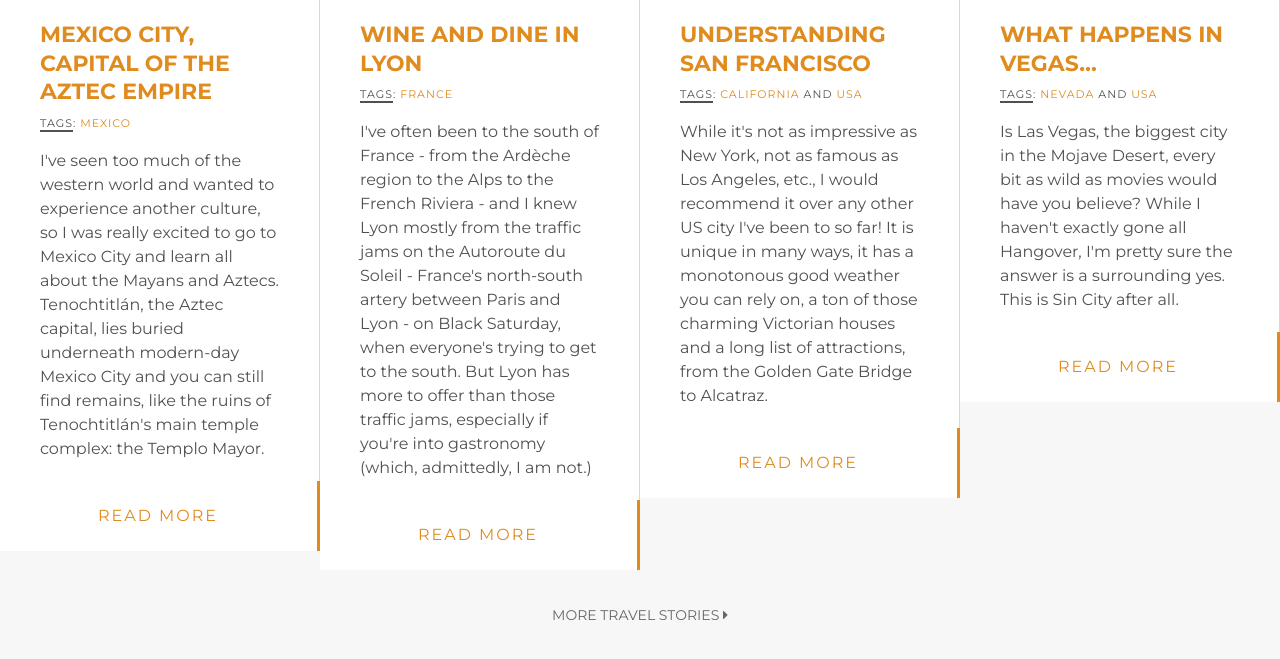
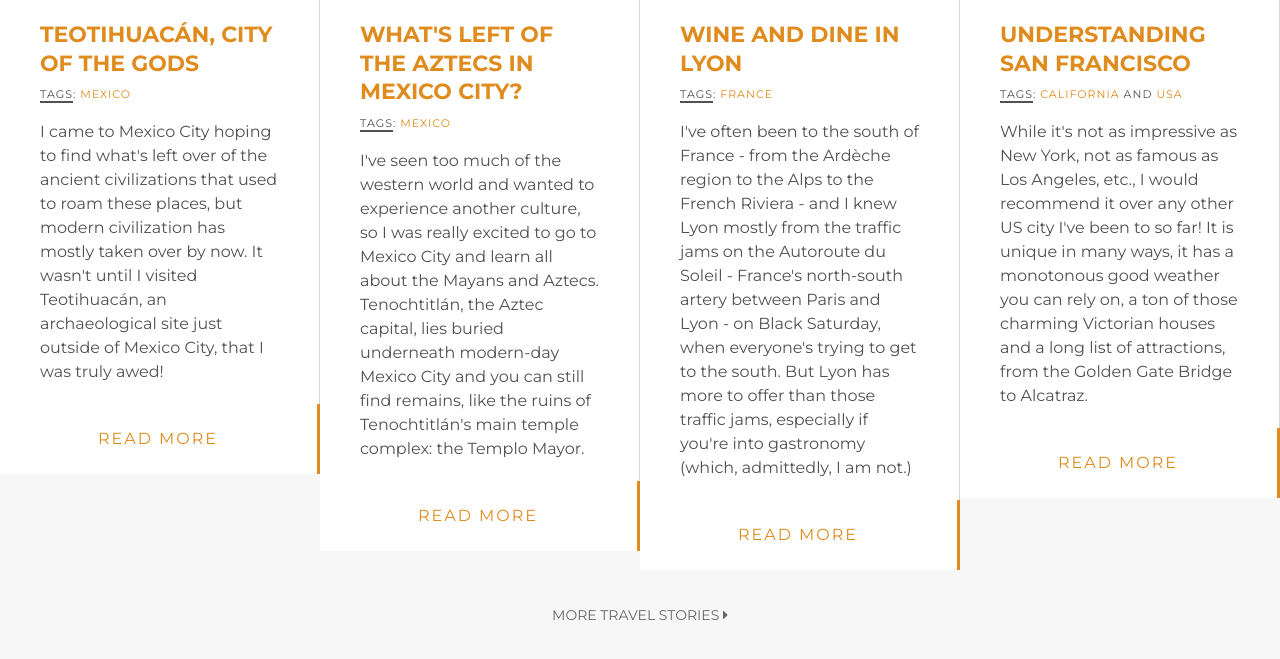
Before and after one commit to matthiasmullie/gone-fishing, a Jekyll site: the page built from index.html, in a window 1280 px wide and 900 px high, scrolled down 806 px, cut to the strip 239-898 px from the top of the window. Built offline with Jekyll 4.4.1, drawn with Linux system fonts in a browser that asks for light colours.

Commit message:
Publish Teotihuacan story

```diff
--- a/travels/_posts/2015-07-19-mexico-city-capital-of-the-aztec-empire.html
+++ b/travels/_posts/2015-07-19-whats-left-of-the-aztecs-in-mexico-city.html
@@ -1,7 +1,7 @@
 ---
 layout: post
-title: Mexico City, capital of the Aztec empire
-description:
+title: What's left of the Aztecs in Mexico City?
+description: I've seen too much of the western world and wanted to experience another culture, so I was really excited to go to Mexico City and learn all about the Mayans and Aztecs.
 image: large/2015-07-20-mexico-angel-de-la-independencia.jpg
 coordinate: [19.434660,-99.146468]
 tags: [Mexico]
@@ -89,7 +89,7 @@ booking: { id: -1658079, type: 'city' }
         </p>
 
         <p>
-            But while there is no shortage of things to do and see in Mexico City, I had to venture away from the city center, to Teotihuacán or Xochimilco, to get what I really came for: life as it was in times long lost.
+            But while there is no shortage of things to do and see in Mexico City, I had to venture away from the city center, to <a href="{{ site.baseurl }}travels/teotihuacan-city-of-the-gods/">Teotihuacán</a> or Xochimilco, to get what I really came for: life as it was in times long lost.
             You couldn't tell nowadays, but back when the Aztecs arrived, the city was a swamp.
             Xochimilco, a <a href="http://whc.unesco.org/en/list/412">UNESCO World Heritage Site</a>, is all that is left of the lake Mexico City was founded on, and you can ride the many Aztec irrigation canals in this Mexican Venice in one of the many <q>trajineras</q> (gondola-like boats.)
         </p>
--- /dev/null
+++ b/travels/_posts/2015-07-20-teotihuacan-city-of-the-gods.html
@@ -0,0 +1,106 @@
+---
+layout: post
+title: Teotihuacán, City of the Gods
+description:
+image: large/2015-07-20-teotihuacan-piramide-de-la-luna.jpg
+coordinate: [19.685267,-98.872119]
+tags: [Mexico]
+booking: { id: -1698418, type: 'city' }
+---
+
+<div class="row">
+    <div class="col-sm-12">
+        <p>
+            I came to <a href="{{ site.baseurl }}travels/whats-left-of-the-aztecs-in-mexico-city/">Mexico City</a> hoping to find what's left over of the ancient civilizations that used to roam these places, but modern civilization has mostly taken over by now.
+            It wasn't until I visited Teotihuacán, an archaeological site just outside of Mexico City, that I was truly awed!
+
+            <!-- more -->
+
+            Little is known about what civilization were the founders of Teotihuacán around 100BC, and why it collapsed somewhere between the 7th and 8th century.
+            What we do know is that it was of major political &amp; religious importance and a center of industry, and it was once the largest city in the Americas, with an estimated population of 150,000 at its peak.
+        </p>
+
+        <!-- ads -->
+
+        <p>
+            Nowadays, Teotihuacán is one of Mexico's most popular archaeological sites where its 3 large pyramids steal the show.
+            It's popular and relatively crowded, but the site is large enough that it doesn't get annoying.
+        </p>
+    </div>
+</div>
+
+<div class="row">
+    <div class="col-sm-12">
+        <h2>Pirámide de la Luna</h2>
+
+        <div class="col-md-4 pull-right">
+            <a href="{{ site.baseurl }}photos/other/2015-07-20-teotihuacan-plaza-de-la-luna.jpg" class="lightbox">
+                <img src="{{ site.baseurl }}photos/small/2015-07-20-teotihuacan-plaza-de-la-luna.jpg" alt="Plaza de la Luna, as seen from the Pirámide de la Luna" />
+            </a>
+
+            Plaza de la Luna and Pirámide del Sol (as seen from the Pirámide de la Luna)
+        </div>
+
+        <p>
+            At the north end of the site is the Pyramid of the Moon, Teotihuacán's second largest pyramid.
+            It was dedicated to The Great Goddess of Teotihuacán: the primary deity, the goddess of water, fertility, the earth and creation.
+        </p>
+
+        <p>
+            On the south side of the pyramid is a platform where ceremonies for the Great Goddess were conducted.
+            At the bottom of the platform is the Plaza de la Luna with a central alter where they were conducting excavations when I was there.
+
+            South of the Plaza starts the Avenue of the Dead, the city's central avenue flanked by countless other platforms and temples.
+        </p>
+    </div>
+</div>
+
+<div class="row">
+    <div class="col-sm-12">
+        <h2>Pirámide del Sol</h2>
+
+        <div class="col-md-4 pull-right">
+            <a href="{{ site.baseurl }}photos/other/2015-07-20-teotihuacan-piramide-del-sol.jpg" class="lightbox">
+                <img src="{{ site.baseurl }}photos/small/2015-07-20-teotihuacan-piramide-del-sol.jpg" alt="Pirámide del Sol, as seen from the Ciudadela" />
+            </a>
+
+            Pirámide del Sol (as seen from the Ciudadela)
+        </div>
+
+        <p>
+            The Pyramid of the Sun: the largest building in Teotihuacán and the third largest pyramid in the world in ancient times, only to be outdone by the Great Pyramid of Giza (twice as high) and the 90km (55 mi) away Great Pyramid of Cholula (which is not as high, but is bigger in volume due to it's much larger base.)
+        </p>
+
+        <p>
+            So how big are we talking here?
+            The pyramid has a base of 222m (728 ft) on each side and is over 70m (>230 ft) high, making for a staircase of 248 steps rather big steps before you reach the top.
+            Yes you can climb it! Some of the steps are pretty big, though, so if you're not in perfect shape, you can rest on one of the <q>tableros</q>, the horizontal bits in between the slopes.
+        </p>
+
+        <p>
+            It is unknown what deity this pyramid is associated with.
+        <p>
+    </div>
+</div>
+
+<div class="row">
+    <div class="col-sm-12">
+        <h2>Templo de Quetzalcóatl</h2>
+
+        <div class="col-md-4 pull-right">
+            <a href="{{ site.baseurl }}photos/other/2015-07-20-teotihuacan-templo-de-quetzalcoatl.jpg" class="lightbox">
+                <img src="{{ site.baseurl }}photos/small/2015-07-20-teotihuacan-templo-de-quetzalcoatl.jpg" alt="Templo de Quetzalcóatl" />
+            </a>
+
+            Templo de Quetzalcóatl close-up
+        </div>
+
+        <p>
+            At the southern end of the Avenue of the Dead is the Temple of the Feathered Serpent (the temple is covered with feathered serpent heads) and the Ciudadela, a massive courtyard surrounding the temple.
+        </p>
+
+        <p>
+            Remains of several hundreds of humans, probably captured enemies that have been sacrificed, have been found buried beneath the temple.
+        </p>
+    </div>
+</div>
```
